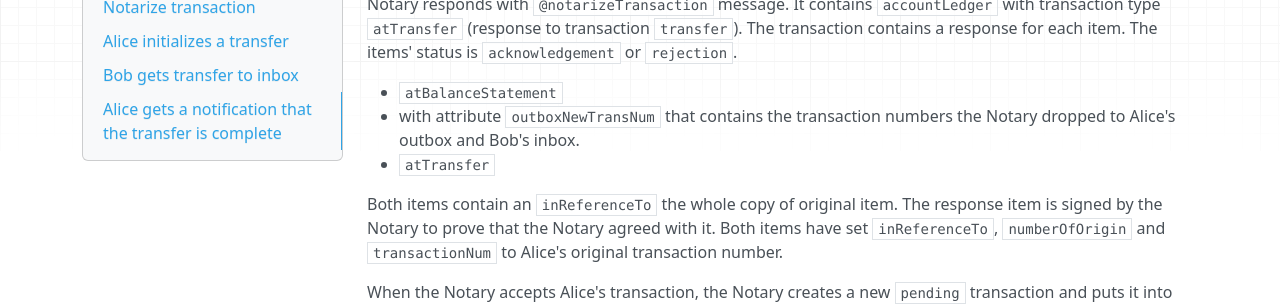
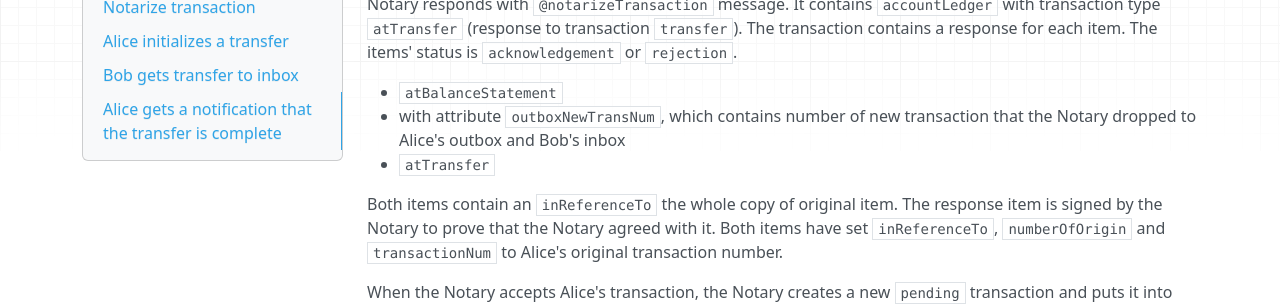
Before and after one commit to Open-Transactions/protocol-docs, an MkDocs documentation site: the page built from content/Transfer.md, in a window 1280 px wide and 900 px high, scrolled down 376 px. Shown: the part 155-461 px from the top of the window. Built offline with MkDocs 1.6.1, drawn with Linux system fonts in a browser that asks for light colours; nearby versions of some CDN libraries; old or Windows-style settings are respelled for this version of MkDocs.

Commit message:
Update Transfer.md

```diff
--- a/content/Transfer.md
+++ b/content/Transfer.md
@@ -27,8 +27,8 @@ Notary responds with `@notarizeTransaction` message. It contains
 is `acknowledgement` or `rejection`.
 
 * `atBalanceStatement`
-  * with attribute `outboxNewTransNum` that contains the transaction numbers
-    the Notary dropped to Alice's outbox and Bob's inbox.
+  * with attribute `outboxNewTransNum`, which contains number of new transaction
+    that the Notary dropped to Alice's outbox and Bob's inbox
 * `atTransfer`
 
 Both items contain an `inReferenceTo` the whole copy of original item. The response
```
